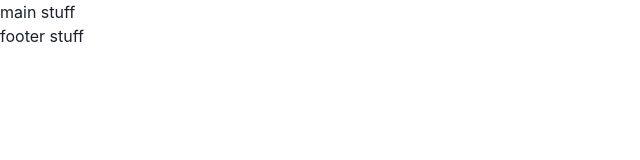
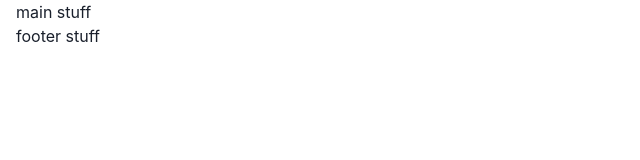
Before and after one commit to bukenoff/sw-front, a Next.js app: page / in a window 1280 px wide. Shown: the top 160 px of the page, without its empty margins (0-640 px from the left). Built offline with nearby package versions, Linux system fonts and the light colour scheme.

Commit message:
wrapped root in flex

```diff
--- a/pages/index.tsx
+++ b/pages/index.tsx
@@ -1,8 +1,11 @@
+import { Flex } from "@chakra-ui/react"
+import { Container } from "@chakra-ui/react"
 import Head from 'next/head'
 
 export default function Home() {
   return (
-    <div>
+    <Flex flexDirection="column" minHeight="max">
+      <Container maxW="container.xl">
         <Head>
           <title>Create Next App</title>
           <meta name="description" content="Generated by create next app" />
@@ -12,10 +15,10 @@ export default function Home() {
         <main>
           main stuff
         </main>
-
         <footer>
         footer stuff
         </footer>
-    </div>
+      </Container>
+    </Flex>
   )
 }
```
Lines whose indentation alone changed are shown as unchanged.
